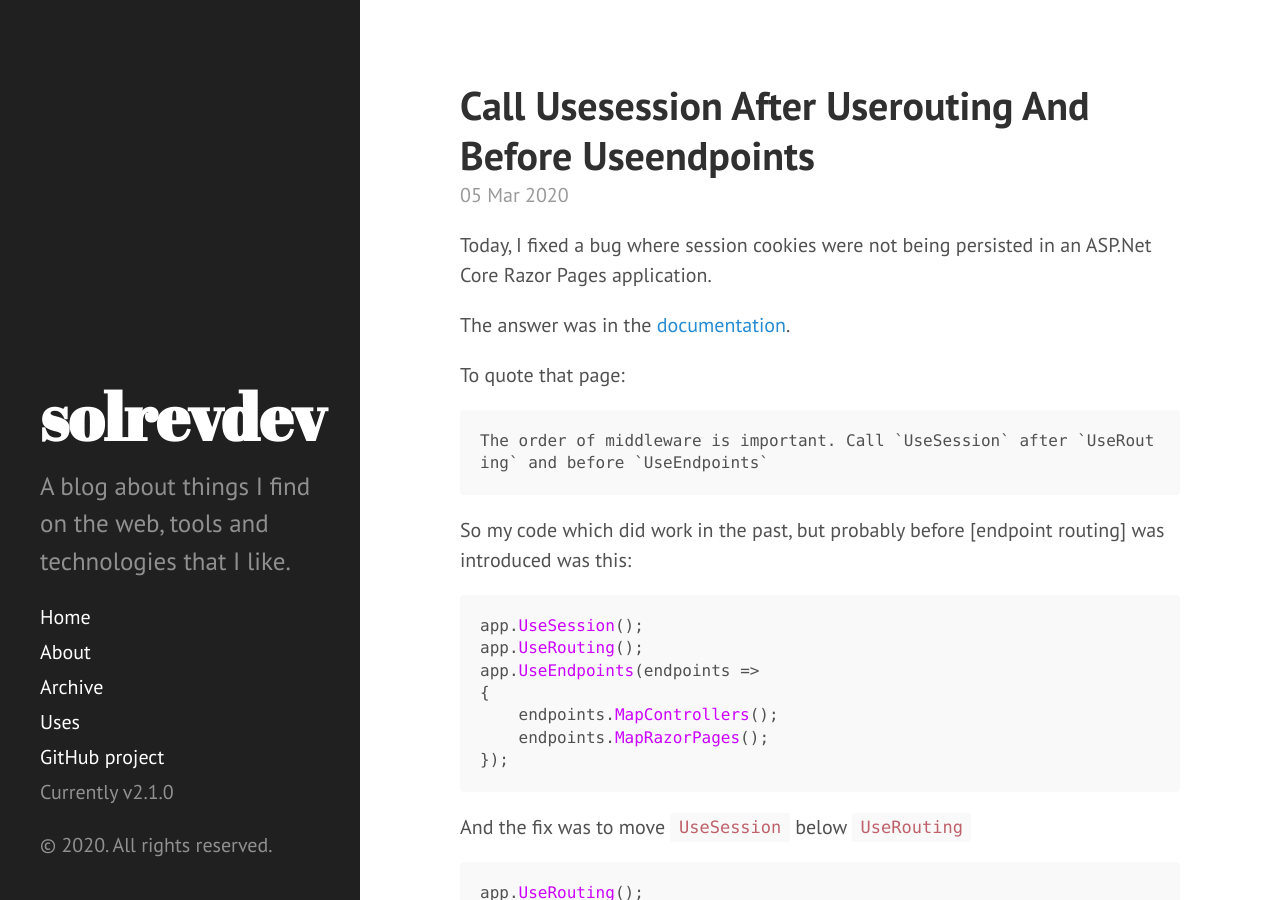
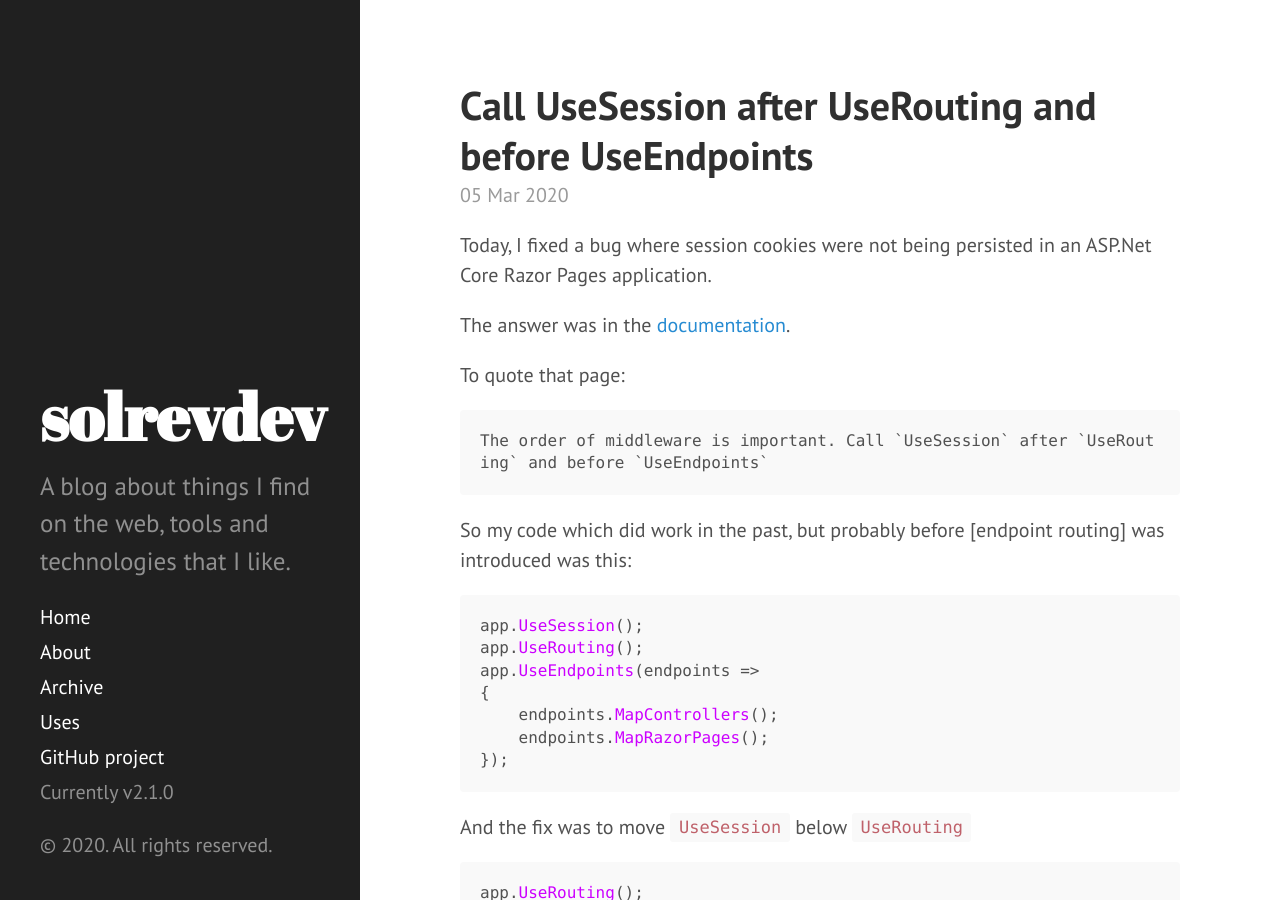
Before and after one commit to solrevdev/solrevdev.github.io, a Jekyll site: the page built from _posts/2020-03-05-call-usesession-after-userouting-and-before-useendpoints.md, in a window 1280 px wide and 900 px high. Built offline with Jekyll 4.4.1, drawn with Linux system fonts in a browser that asks for light colours; our own code applies the rules of GitHub Pages for plain Markdown files; part of the change alters nothing that is shown.

```diff
--- a/_posts/2020-03-05-call-usesession-after-userouting-and-before-useendpoints.md
+++ b/_posts/2020-03-05-call-usesession-after-userouting-and-before-useendpoints.md
@@ -1,5 +1,13 @@
 ---
 published: true
+layout: post
+title: Call UseSession after UseRouting and before UseEndpoints
+author: John Smith
+tags:
+  - dotnet
+  - session
+  - cookie
+  - razor-pages
 ---
 Today, I fixed a bug where session cookies were not being persisted in an ASP.Net Core Razor Pages application.
 
```
